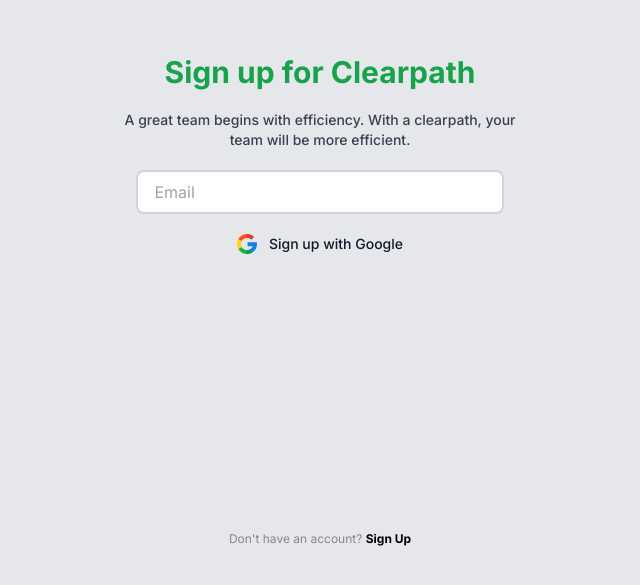
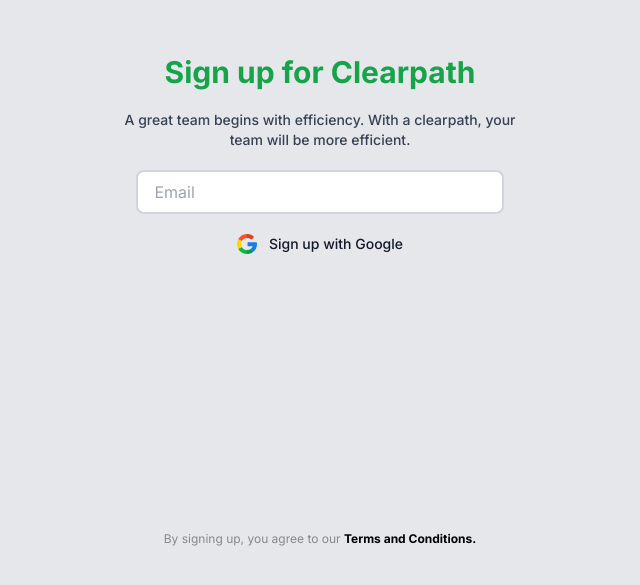
Before and after one commit to Clearpath-HQ/Clearpath_frontend, a Next.js app in the folder clearpath/: page /auth/signup in a window 1280 px wide. Shown: the part 213-798 px from the top of the page, without its empty margins (320-960 px from the left). Built offline with nearby package versions, Linux system fonts and the light colour scheme.

Commit message:
adjusted bottom text

```diff
--- a/clearpath/app/auth/login/page.tsx
+++ b/clearpath/app/auth/login/page.tsx
@@ -10,6 +10,8 @@
         account"
         buttonText="Sign in with Google"
         redirect="/auth/signup"
+        footerText="Don't have an account?"
+        footerLinkText="Sign Up"
       />
     </Layout>
   );
--- a/clearpath/app/auth/signup/page.tsx
+++ b/clearpath/app/auth/signup/page.tsx
@@ -9,6 +9,8 @@
         subTitle="A great team begins with efficiency. With a clearpath, your team will be more efficient. "
         buttonText="Sign up with Google"
         redirect="/auth/login"
+        footerText="By signing up, you agree to our"
+        footerLinkText="Terms and Conditions."
       />
     </Layout>
   );
--- a/clearpath/components/AuthForm.tsx
+++ b/clearpath/components/AuthForm.tsx
@@ -7,6 +7,8 @@
   subTitle: string;
   buttonText: string;
   redirect: string;
+  footerText: string;
+  footerLinkText: string;
 }
 
 const AuthForm: React.FC<AuthFormProps> = ({
@@ -14,6 +16,8 @@
   subTitle,
   buttonText,
   redirect,
+  footerText,
+  footerLinkText,
 }) => {
   return (
     <>
@@ -41,9 +45,9 @@
       </div>
       <div>
         <p className="text-xs text-[#888] mt-[10px] mb-10">
-          Don't have an account?{" "}
+          {footerText}{" "}
           <Link href={redirect} className="text-black font-bold">
-            Sign Up
+            {footerLinkText}
           </Link>
         </p>
       </div>
```
